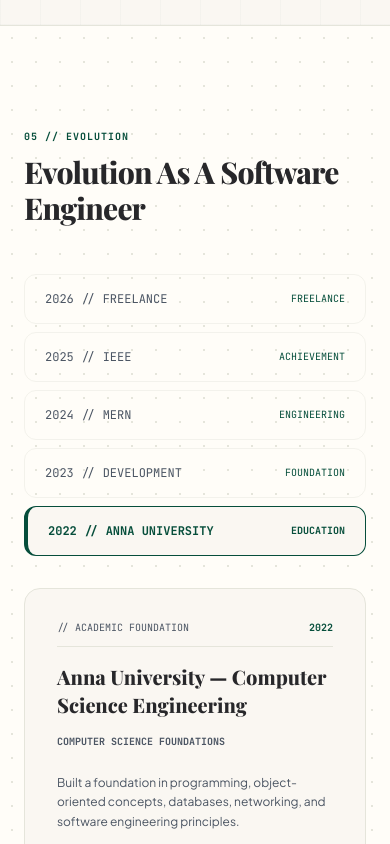
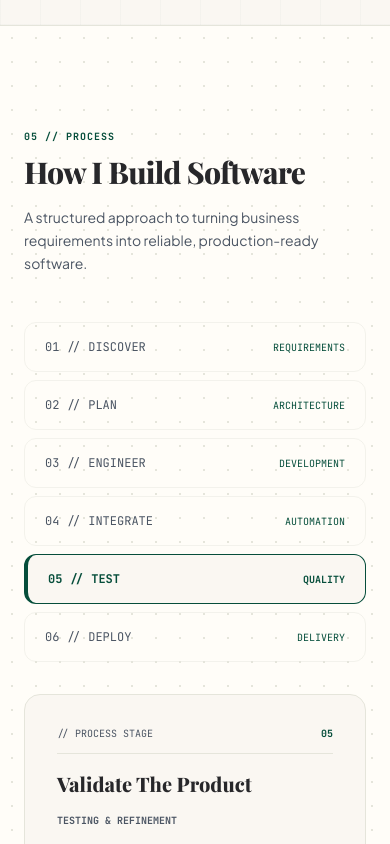
Before and after one commit to Hari-2812/Hari_Portfolio, a React (Vite) app: page / in a window 390 px wide. Shown: the part 7400-8244 px from the top of the page. Built offline with nearby package versions, Linux system fonts and the light colour scheme; a web font is replaced by a local one.

Commit message:
refactor: improve freelance development process section

```diff
--- a/src/constants/portfolioData.js
+++ b/src/constants/portfolioData.js
@@ -263,53 +263,63 @@
 export const timelineRoadmap = [
   {
     id: 1,
-    year: "2026",
-    label: "FREELANCE",
-    title: "Freelance Software Engineering",
-    header: "// CURRENT WORK",
-    subtitle: "FULL-STACK APPLICATION DEVELOPMENT",
-    description: "Developing full-stack business applications and automation systems, from LMS and CRM platforms to administrative dashboards, communication workflows, and custom productivity tools.",
-    type: "freelance"
+    year: "01",
+    label: "DISCOVER",
+    title: "Understand The Problem",
+    header: "// PROCESS STAGE",
+    subtitle: "REQUIREMENTS & DISCOVERY",
+    description: "I start by understanding the business requirement, users, existing workflow, and the outcome the software needs to achieve.",
+    type: "requirements"
   },
   {
     id: 2,
-    year: "2025",
-    label: "IEEE",
-    title: "IEEE — Engineering & Professional Development",
-    header: "// PROFESSIONAL ACHIEVEMENT",
-    subtitle: "IEEE XTREME UNI RANK 4",
-    description: "Competed in the global 24-hour programming hackathon, solving algorithmic and data structure problems. Ranked 4th at the University level.",
-    type: "achievement"
+    year: "02",
+    label: "PLAN",
+    title: "Shape The Solution",
+    header: "// PROCESS STAGE",
+    subtitle: "ARCHITECTURE & PLANNING",
+    description: "I translate requirements into application structure, user flows, data models, APIs, and the technical approach needed to build the product.",
+    type: "architecture"
   },
   {
     id: 3,
-    year: "2024",
-    label: "MERN",
-    title: "MERN Stack Development",
-    header: "// ENGINEERING DEVELOPMENT",
-    subtitle: "FULL-STACK FOUNDATIONS",
-    description: "Developing applications across the frontend, backend, APIs, databases, authentication, and business workflows using the MERN ecosystem.",
-    type: "engineering"
+    year: "03",
+    label: "ENGINEER",
+    title: "Build The Application",
+    header: "// PROCESS STAGE",
+    subtitle: "FULL-STACK DEVELOPMENT",
+    description: "I develop the product across frontend, backend, database, authentication, dashboards, and business workflows using the technologies suited to the requirement.",
+    type: "development"
   },
   {
     id: 4,
-    year: "2023",
-    label: "DEVELOPMENT",
-    title: "Building Software Foundations",
-    header: "// DEVELOPMENT FOUNDATION",
-    subtitle: "300+ ALGORITHMIC CHALLENGES",
-    description: "Strengthened my programming fundamentals through hands-on development, problem solving, and practical application building.",
-    type: "foundation"
+    year: "04",
+    label: "INTEGRATE",
+    title: "Connect The Workflow",
+    header: "// PROCESS STAGE",
+    subtitle: "INTEGRATION & AUTOMATION",
+    description: "I connect APIs, services, notifications, data workflows, and business automation to turn individual components into a complete working system.",
+    type: "automation"
   },
   {
     id: 5,
-    year: "2022",
-    label: "ANNA UNIVERSITY",
-    title: "Anna University — Computer Science Engineering",
-    header: "// ACADEMIC FOUNDATION",
-    subtitle: "COMPUTER SCIENCE FOUNDATIONS",
-    description: "Built a foundation in programming, object-oriented concepts, databases, networking, and software engineering principles.",
-    type: "education"
+    year: "05",
+    label: "TEST",
+    title: "Validate The Product",
+    header: "// PROCESS STAGE",
+    subtitle: "TESTING & REFINEMENT",
+    description: "I test core workflows, verify integrations, fix issues, and refine the application before production delivery.",
+    type: "quality"
+  },
+  {
+    id: 6,
+    year: "06",
+    label: "DEPLOY",
+    title: "Ship To Production",
+    header: "// PROCESS STAGE",
+    subtitle: "DEPLOYMENT & DELIVERY",
+    description: "I deploy the application, verify the production environment, and make sure the delivered software is ready for real-world use.",
+    type: "delivery"
   }
 ];
 
--- a/src/pages/Home.jsx
+++ b/src/pages/Home.jsx
@@ -539,11 +539,14 @@
         <div className="section-container text-left">
           <ScrollReveal>
             <span className="text-[10px] font-mono text-brand-forest font-bold uppercase tracking-widest">
-              05 // Evolution
+              05 // PROCESS
             </span>
-            <h2 className="text-3xl md:text-5xl font-extrabold text-text-primary tracking-tight font-serif mt-2 mb-12">
-              Evolution As A Software Engineer
+            <h2 className="text-3xl md:text-5xl font-extrabold text-text-primary tracking-tight font-serif mt-2 mb-4">
+              How I Build Software
             </h2>
+            <p className="text-sm text-text-secondary leading-relaxed max-w-2xl mb-12">
+              A structured approach to turning business requirements into reliable, production-ready software.
+            </p>
           </ScrollReveal>
 
           <div className="grid grid-cols-1 lg:grid-cols-12 gap-8 items-start">
```
